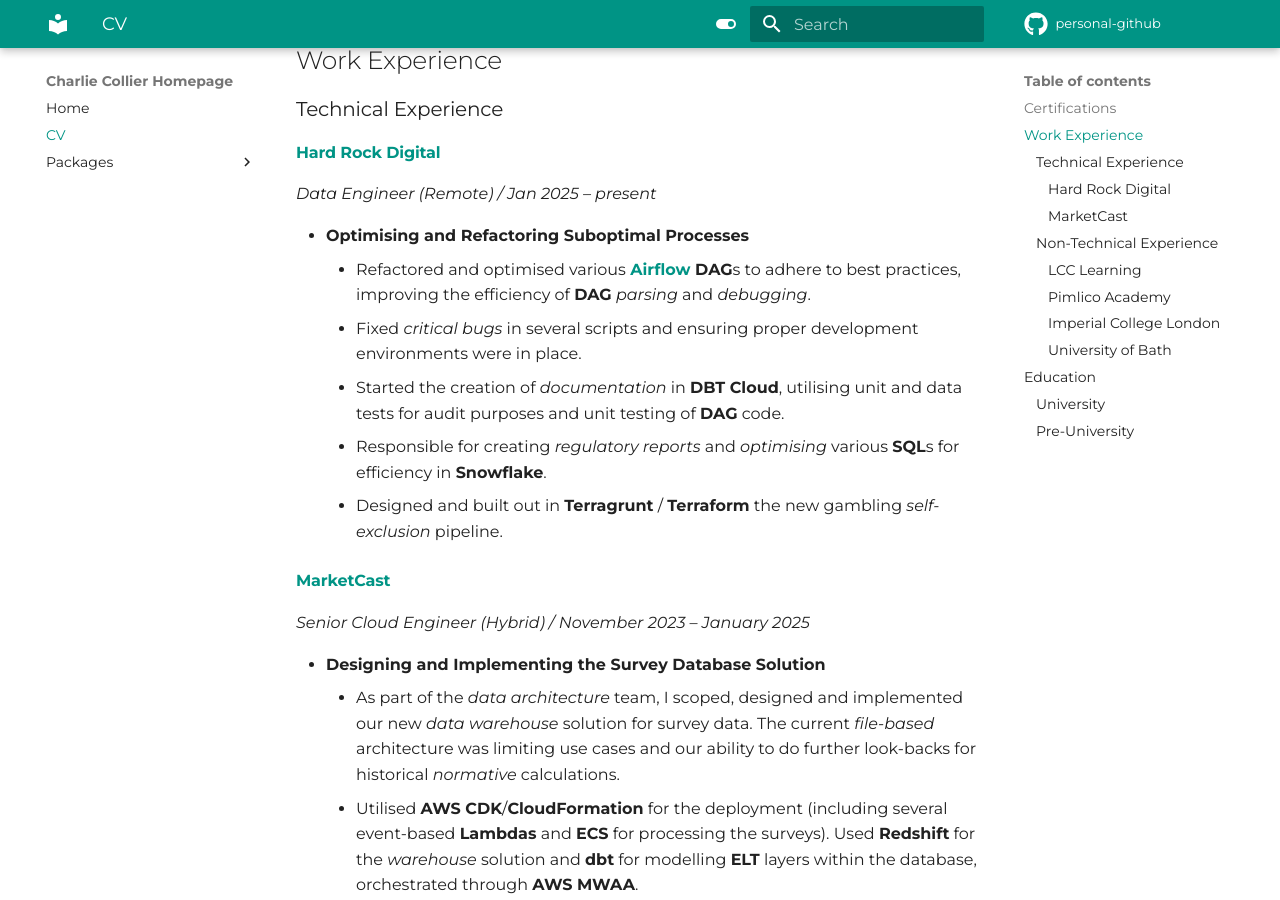
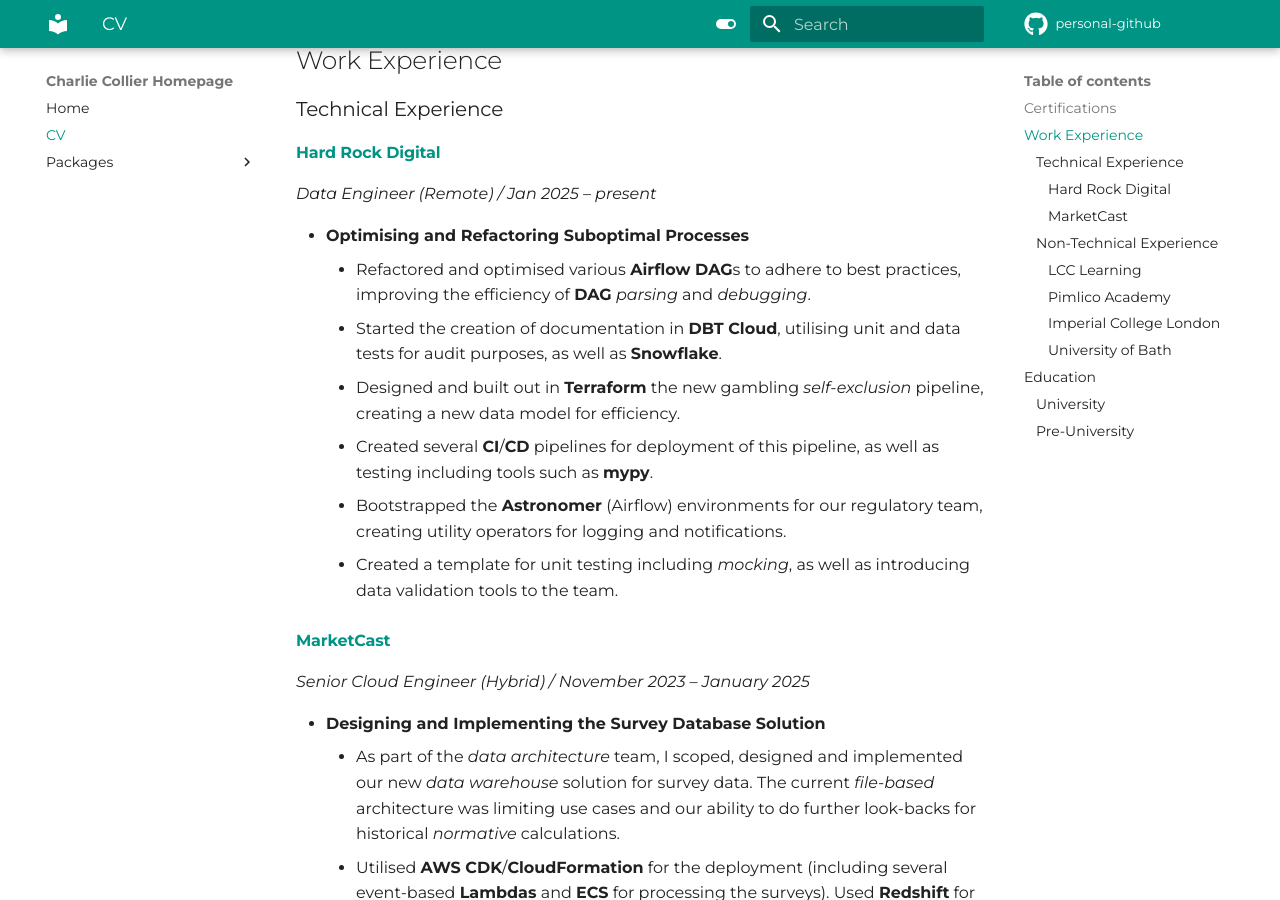
Before and after one commit to collier-p-charlie/collier-p-charlie.github.io, an MkDocs documentation site: the page built from docs/cv/docs.md, in a window 1280 px wide and 900 px high, scrolled down 613 px. Built offline with MkDocs 1.6.1 and Material for MkDocs 9.7.7, drawn with Linux system fonts in a browser that asks for light colours.

Commit message:
updating CV

```diff
--- a/docs/cv/docs.md
+++ b/docs/cv/docs.md
@@ -40,11 +40,13 @@
 *Data Engineer (Remote) / Jan 2025 – present*
 
 - **Optimising and Refactoring Suboptimal Processes**
-    - Refactored and optimised various **[Airflow](https://airflow.apache.org) DAG**s to adhere to best practices, improving the efficiency of **DAG** _parsing_ and _debugging_.
-    - Fixed _critical bugs_ in several scripts and ensuring proper development environments were in place.
-    - Started the creation of _documentation_ in **DBT Cloud**, utilising unit and data tests for audit purposes and unit testing of **DAG** code.
-    - Responsible for creating _regulatory reports_ and _optimising_ various **SQL**s for efficiency in **Snowflake**.
-    - Designed and built out in **Terragrunt** / **Terraform** the new gambling _self-exclusion_ pipeline.
+    - Refactored and optimised various **Airflow DAG**s to adhere to best practices, improving the efficiency of **DAG** _parsing_ and _debugging_.
+    - Started the creation of documentation in **DBT Cloud**, utilising unit and data tests for audit purposes, as well as **Snowflake**.
+    - Designed and built out in **Terraform** the new gambling _self-exclusion_ pipeline, creating a new data model for efficiency.
+    - Created several **CI**/**CD** pipelines for deployment of this pipeline, as well as testing including tools such as **mypy**.
+    - Bootstrapped the **Astronomer** (Airflow) environments for our regulatory team, creating utility operators for logging and notifications.
+    - Created a template for unit testing including _mocking_, as well as introducing data validation tools to the team.
+
 
 #### [MarketCast](https://marketcast.com)
 
```
Also changed, not shown: 1 other file.
